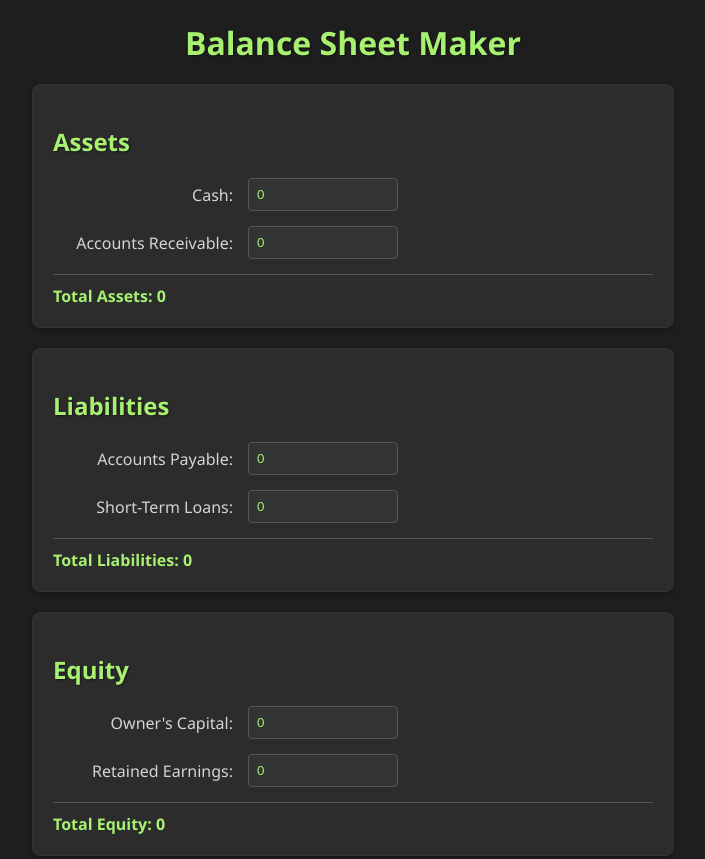
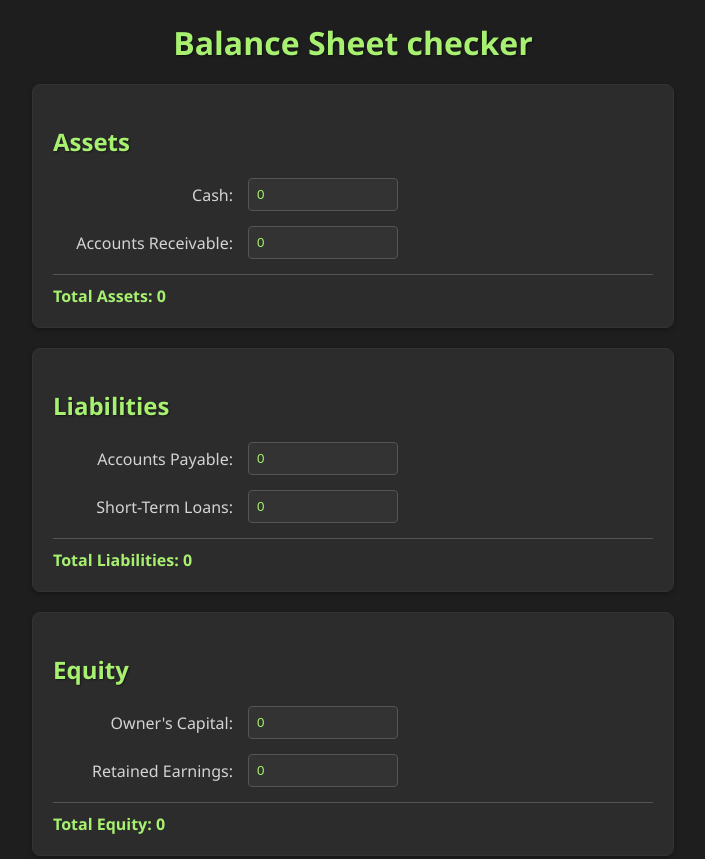
Before and after one commit to Aparnakumari7/Balance-Sheet, a plain HTML site: page index.html in a window 1280 px wide. Shown: the top 859 px of the page, without its empty margins (287-992 px from the left). Drawn offline with Linux system fonts and the light colour scheme.

Commit message:
index.html

```diff
--- a/index.html
+++ b/index.html
@@ -3,7 +3,7 @@
 <head>
     <meta charset="UTF-8">
     <meta name="viewport" content="width=device-width, initial-scale=1.0">
-    <title>Balance Sheet Maker</title>
+    <title>Balance Sheet checker</title>
     <style>
         body {
             font-family: 'Segoe UI', Tahoma, Geneva, Verdana, sans-serif;
@@ -159,7 +159,7 @@
     </style>
 </head>
 <body>
-    <h1>Balance Sheet Maker</h1>
+    <h1>Balance Sheet checker</h1>
 
     <div class="section" id="assets" style="--section-index: 1;">
         <h2>Assets</h2>
```
